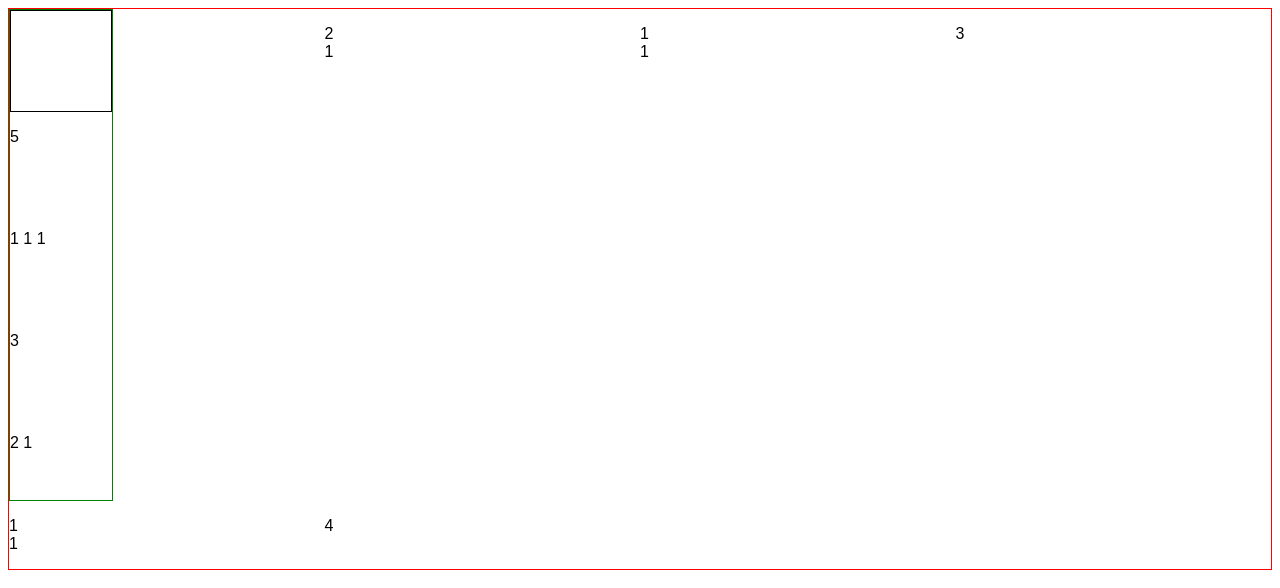
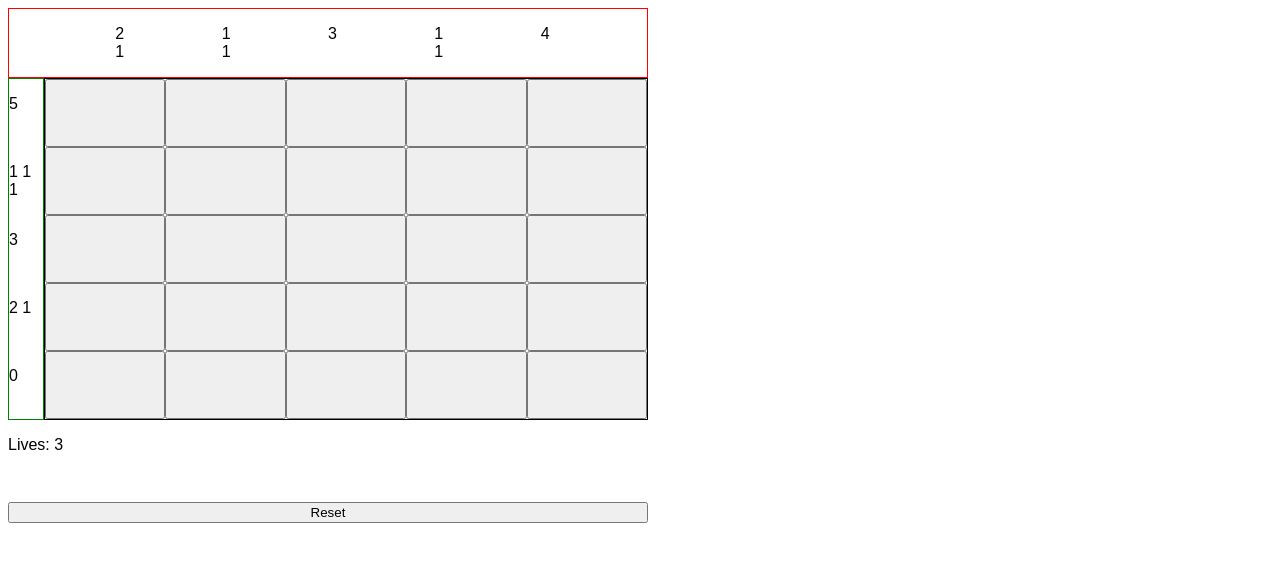
Before and after one commit to Zeek191/Nonogram, a website built with Parcel: page index.html in a window 1280 px wide. Built offline with nearby package versions, Linux system fonts and the light colour scheme.

Commit message:
feat: services

```diff
--- a/index.html
+++ b/index.html
@@ -8,11 +8,16 @@
   <body>
     <div id="app">
       <div class="wrapper">
-        <div id="cols" class="cols" />
+        <div id="cols" class="cols">
+          <div></div>
+        </div>
         <div class="innerWrapper">
-          <div id="rows" class="rows" />
-          <div id="board" class="board" />
+          <div id="rows" class="rows"></div>
+          <div id="board" class="board"></div>
         </div>
+        <p id="lives">Lives: 3</p>
+        <p id="result"></p>
+        <button id="reset">Reset</button>
       </div>
     </div>
     <script src="src/index.ts"></script>
--- a/src/board.ts
+++ b/src/board.ts
@@ -1,3 +1,5 @@
+import Game from "./game";
+
 const BOARD = document.getElementById("board");
 const ROWS = document.getElementById("rows");
 const COLS = document.getElementById("cols");
@@ -5,18 +7,24 @@ const COLS = document.getElementById("cols");
 export default class Board {
   cols: Array<number[]>;
   rows: Array<number[]>;
+  game: Game;
 
-  constructor(cols: Array<number[]>, rows: Array<number[]>) {
+  constructor(
+    cols: Array<number[]>,
+    rows: Array<number[]>,
+    gameServiceReference: Game
+  ) {
     this.cols = cols;
     this.rows = rows;
+    this.game = gameServiceReference;
   }
 
   private adjustBoard() {
     if (BOARD && COLS && ROWS) {
       BOARD.style.gridTemplateColumns = `repeat(${this.cols.length}, 1fr)`;
       BOARD.style.gridTemplateRows = `repeat(${this.rows.length}, 1fr)`;
-      COLS.style.gridTemplateColumns = `repeat(${this.rows.length - 1}, 1fr)`;
-      ROWS.style.gridTemplateRows = `repeat(${this.rows.length - 1}, 1fr)`;
+      COLS.style.gridTemplateColumns = `repeat(${this.rows.length + 1}, 1fr)`;
+      ROWS.style.gridTemplateRows = `repeat(${this.rows.length}, 1fr)`;
     }
   }
 
@@ -45,7 +53,7 @@ export default class Board {
           : cell;
 
       informationContainer.innerHTML = `${
-        type === "col" ? transformedCell : cell
+        type === "col" ? transformedCell : cell || 0
       }`;
 
       parent?.appendChild(informationContainer);
@@ -61,8 +69,15 @@ export default class Board {
     }
   }
 
+  private prepareBoard() {
+    if (!BOARD) return null;
+    BOARD.style.gridTemplateColumns = `repeat(${this.cols.length}, 1fr)`;
+    BOARD.style.gridTemplateRows = `repeat(${this.rows.length}, 1fr)`;
+  }
+
   public createBoard() {
     this.adjustBoard();
     this.fillBoardWithNumbers();
+    this.prepareBoard();
   }
 }
--- /dev/null
+++ b/src/game.ts
@@ -0,0 +1,89 @@
+const BOARD = document.getElementById("board");
+const LIVES = document.getElementById("lives");
+const RESULT = document.getElementById("result");
+const RESET = document.getElementById("reset");
+
+export default class Game {
+  data: boolean[][];
+  lives: number;
+  possibleMoves: number;
+
+  constructor(data: boolean[][]) {
+    this.data = data;
+    this.lives = 3;
+    this.possibleMoves = 0;
+  }
+
+  private allowBoardReste() {
+    const buttons = document.querySelectorAll("button");
+    buttons.forEach((button) => {
+      button.disabled = true;
+    });
+  }
+
+  private checkGameResult() {
+    if (!RESULT) return null;
+
+    if (this.lives === 0) {
+      RESULT.innerHTML = `Result: You loosed`;
+    }
+
+    if (this.possibleMoves === 0) {
+      RESULT.innerHTML = `Result: You won!`;
+    }
+  }
+
+  private substractPossibleMoves() {
+    return (this.possibleMoves -= 1);
+  }
+
+  private substractPlayerLives() {
+    if (!LIVES) return null;
+    this.lives -= 1;
+    LIVES.innerHTML = `Lives: ${this.lives}`;
+  }
+
+  private calculatePossibleCellsCount() {
+    return this.data.reduce((prevState, currentState) => {
+      const amountOfCells = currentState.filter((cell) => !!cell).length;
+      return prevState + amountOfCells;
+    }, 0);
+  }
+
+  private createButton(state: boolean) {
+    const button = document.createElement("button");
+    button.addEventListener("click", () => {
+      button.disabled = true;
+      if (state) {
+        button.style.backgroundColor = "black";
+        this.substractPossibleMoves();
+      } else {
+        button.style.backgroundColor = "white";
+        this.substractPlayerLives();
+      }
+
+      this.checkGameResult();
+    });
+
+    return button;
+  }
+
+  private renderButtons(data: boolean[][]) {
+    const buttons = data.map((buttonsCollection) => {
+      return buttonsCollection.map(this.createButton.bind(this));
+    });
+
+    return buttons;
+  }
+
+  public init() {
+    this.possibleMoves = this.calculatePossibleCellsCount();
+    const buttons = this.renderButtons(this.data);
+
+    buttons.forEach((buttonsCollection) => {
+      buttonsCollection.forEach((button) => {
+        BOARD?.appendChild(button);
+      });
+    });
+  }
+}
--- a/src/index.ts
+++ b/src/index.ts
@@ -1,4 +1,5 @@
 import Board from "./board";
+import Game from "./game";
 import { calculateCol, calculateRow } from "./numbers";
 
 const DATA = [
@@ -9,5 +10,8 @@ const DATA = [
   [false, false, false, false, false]
 ];
 
-const board = new Board(calculateCol(DATA), calculateRow(DATA));
+const game = new Game(DATA);
+const board = new Board(calculateCol(DATA), calculateRow(DATA), game);
+
 board.createBoard();
+game.init();
--- a/src/styles.css
+++ b/src/styles.css
@@ -2,11 +2,16 @@ body {
   font-family: sans-serif;
 }
 
+.wrapper {
+  width: 50vw;
+  height: 50vw;
+}
 .board {
   border: 1px solid black;
   display: grid;
   min-width: 100px;
   min-height: 100px;
+  width: 100%;
 }
 
 .cols,
```
